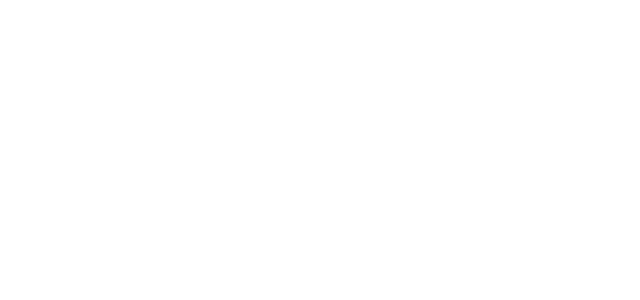
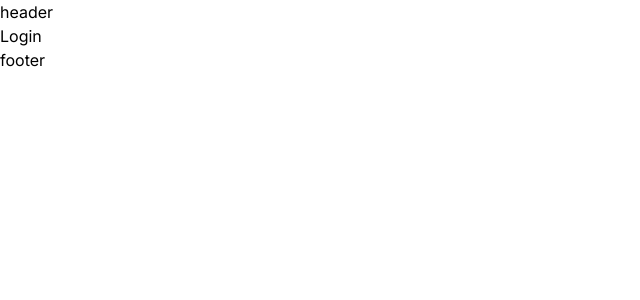
Before and after one commit to sajdakabir/mood_hub, a Next.js app: page /dashboard in a window 1280 px wide. Shown: the top 300 px of the page, without its empty margins (0-640 px from the left). Built offline with nearby package versions, Linux system fonts and the light colour scheme.

Commit message:
feat: setup the layout and conponents

```diff
--- a/app/dashboard/page.tsx
+++ b/app/dashboard/page.tsx
@@ -1,10 +1,30 @@
 import Main from '@/components/Main'
 import React from 'react'
+import type { Metadata } from "next";
+import Login from '@/components/Login';
+import Dashboard from '@/components/Dashboard';
+
+export const metadata: Metadata = {
+  title: "mood–Dashboard",
+  description: "track your mood daily",
+};
+
 
 function DashboardPage() {
+  const isAuthenticated= false;
+  let children = (
+     <Login />
+  )
+
+  if (isAuthenticated) {
+    children =(
+      <Dashboard/>
+    )
+  }
+
     return(
       <Main className=''>
-
+      {children}
       </Main>
     )
 }
--- a/app/layout.tsx
+++ b/app/layout.tsx
@@ -16,7 +16,13 @@
 }>) {
   return (
     <html lang="en">
-      <body className={inter.className}>{children}</body>
+
+      <body className={inter.className}>
+        <header>header</header>
+        {children}
+        <footer>footer</footer>
+      </body>
+
     </html>
   );
 }
--- a/app/page.tsx
+++ b/app/page.tsx
@@ -1,10 +1,11 @@
+import Hero from "@/components/Hero";
 import Main from "@/components/Main";
 import Image from "next/image";
 
 export default function Home() {
   return (
     <Main className= ''>
-
+      <Hero />
     </Main>
   );
 }
--- /dev/null
+++ b/components/Dashboard.tsx
@@ -0,0 +1,9 @@
+import React from 'react'
+
+function Dashboard() {
+  return (
+    <div>Dashboard</div>
+  )
+}
+
+export default Dashboard
--- /dev/null
+++ b/components/Hero.tsx
@@ -0,0 +1,9 @@
+import React from 'react'
+
+function Hero() {
+  return (
+    <div>Hero</div>
+  )
+}
+
+export default Hero
--- /dev/null
+++ b/components/Login.tsx
@@ -0,0 +1,9 @@
+import React from 'react'
+
+function Login() {
+  return (
+    <div>Login</div>
+  )
+}
+
+export default Login
```
